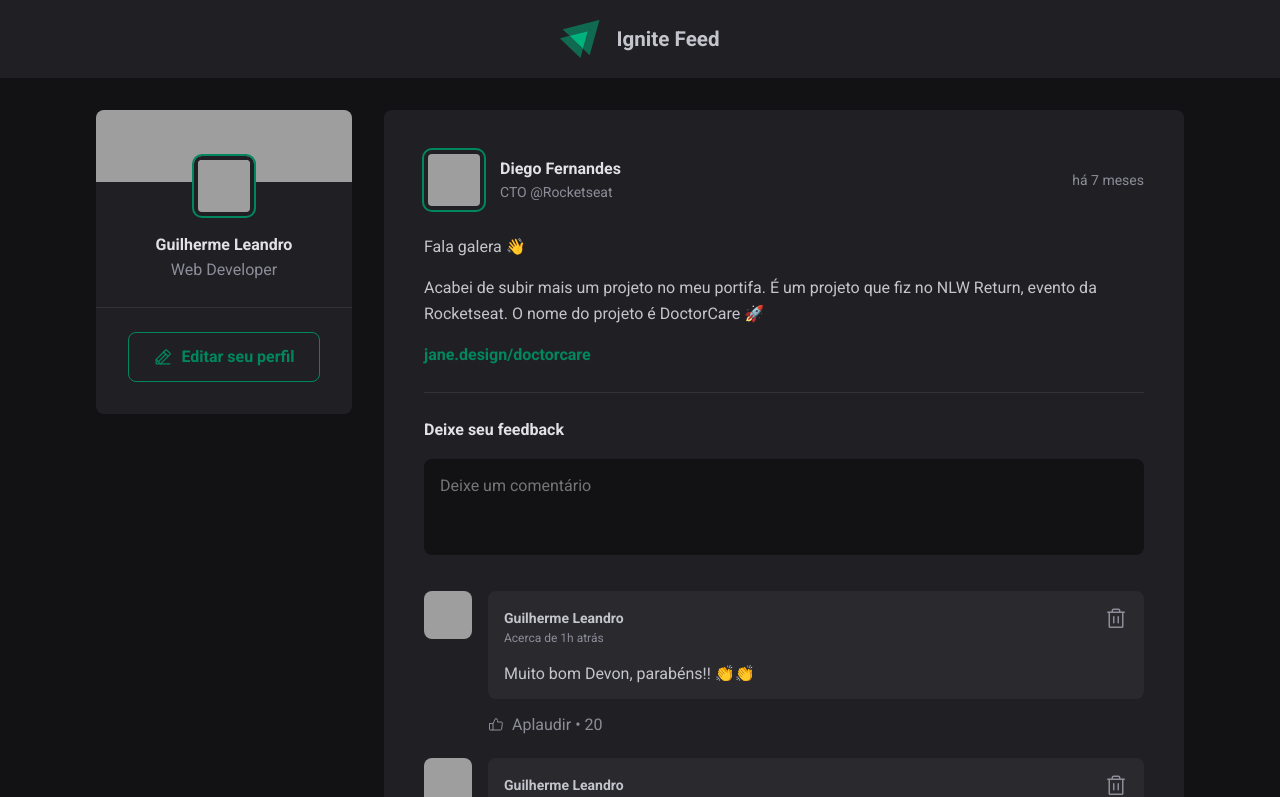
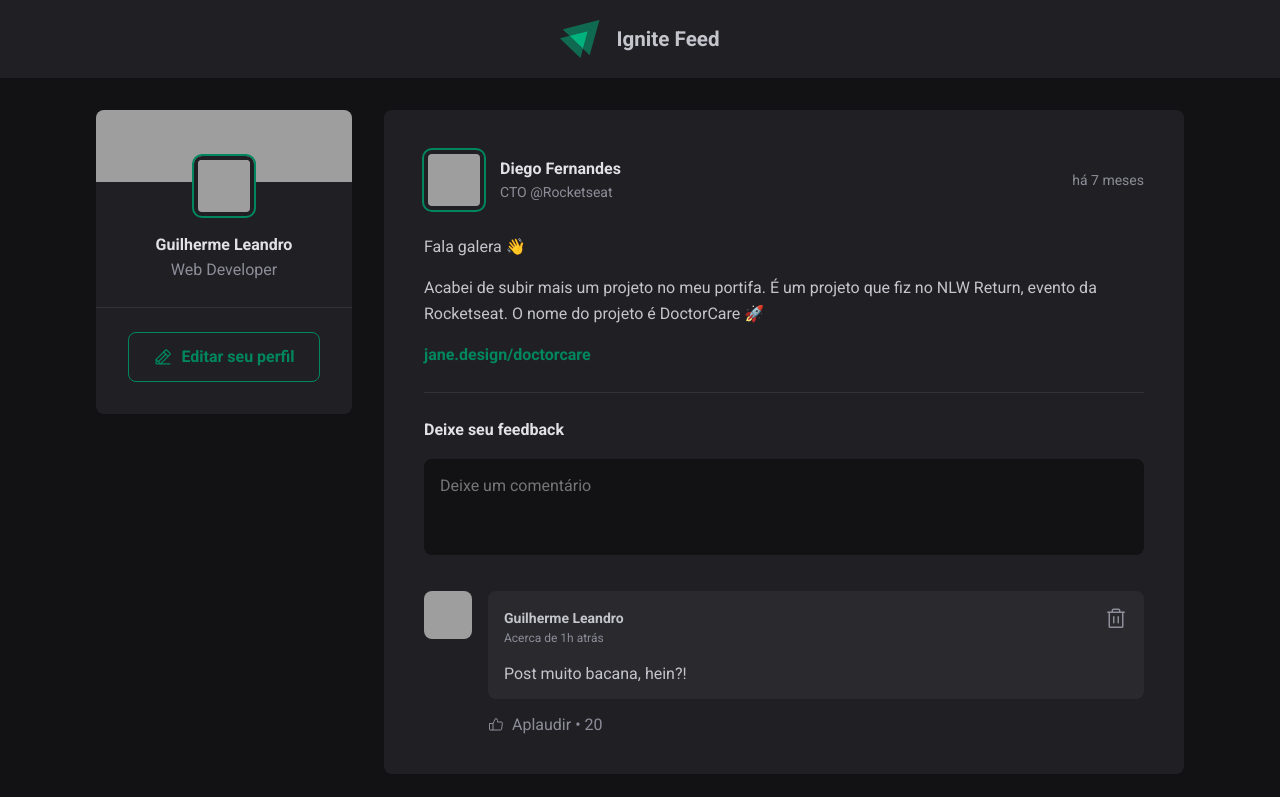
Before and after one commit to guirdy/ignite-feed, a React (Vite) app: page / in a window 1280 px wide. Shown: the top 797 px of the page. Built offline with nearby package versions, Linux system fonts and the light colour scheme; grey boxes are pictures that could not be loaded.

Commit message:
feat: send new comment

```diff
--- a/src/components/Comment.jsx
+++ b/src/components/Comment.jsx
@@ -4,7 +4,7 @@
 
 import styles from "./Comment.module.css";
 
-export default function Comment() {
+export default function Comment({ content }) {
   return (
     <div className={styles.comment}>
       <Avatar
@@ -31,7 +31,7 @@
             </button>
           </header>
 
-          <p>Muito bom Devon, parabéns!! 👏👏</p>
+          <p>{content}</p>
         </div>
 
         <footer>
--- a/src/components/Post.jsx
+++ b/src/components/Post.jsx
@@ -9,7 +9,8 @@
 import styles from "./Post.module.css";
 
 export function Post({ author, publishedAt, content }) {
-  const [comments, setComments] = useState([1, 2]);
+  const [comments, setComments] = useState(["Post muito bacana, hein?!"]);
+  const [newCommentText, setNewCommentText] = useState("");
 
   const publishedDateFormatted = format(
     publishedAt,
@@ -26,8 +27,12 @@
 
   function handleCrateNewComment() {
     event.preventDefault();
+    setComments([...comments, newCommentText]);
+    setNewCommentText("");
+  }
 
-    setComments([...comments, comments.length + 1]);
+  function handleNewCommentChange() {
+    setNewCommentText(event.target.value);
   }
 
   return (
@@ -66,7 +71,12 @@
       <form onSubmit={handleCrateNewComment} className={styles.commentForm}>
         <strong>Deixe seu feedback</strong>
 
-        <textarea placeholder="Deixe um comentário" />
+        <textarea
+          name="comment"
+          placeholder="Deixe um comentário"
+          value={newCommentText}
+          onChange={handleNewCommentChange}
+        />
 
         <footer>
           <button type="submit">Publicar</button>
@@ -75,7 +85,7 @@
 
       <div className={styles.commentList}>
         {comments.map((comment) => {
-          return <Comment />;
+          return <Comment content={comment} />;
         })}
       </div>
     </article>
```
